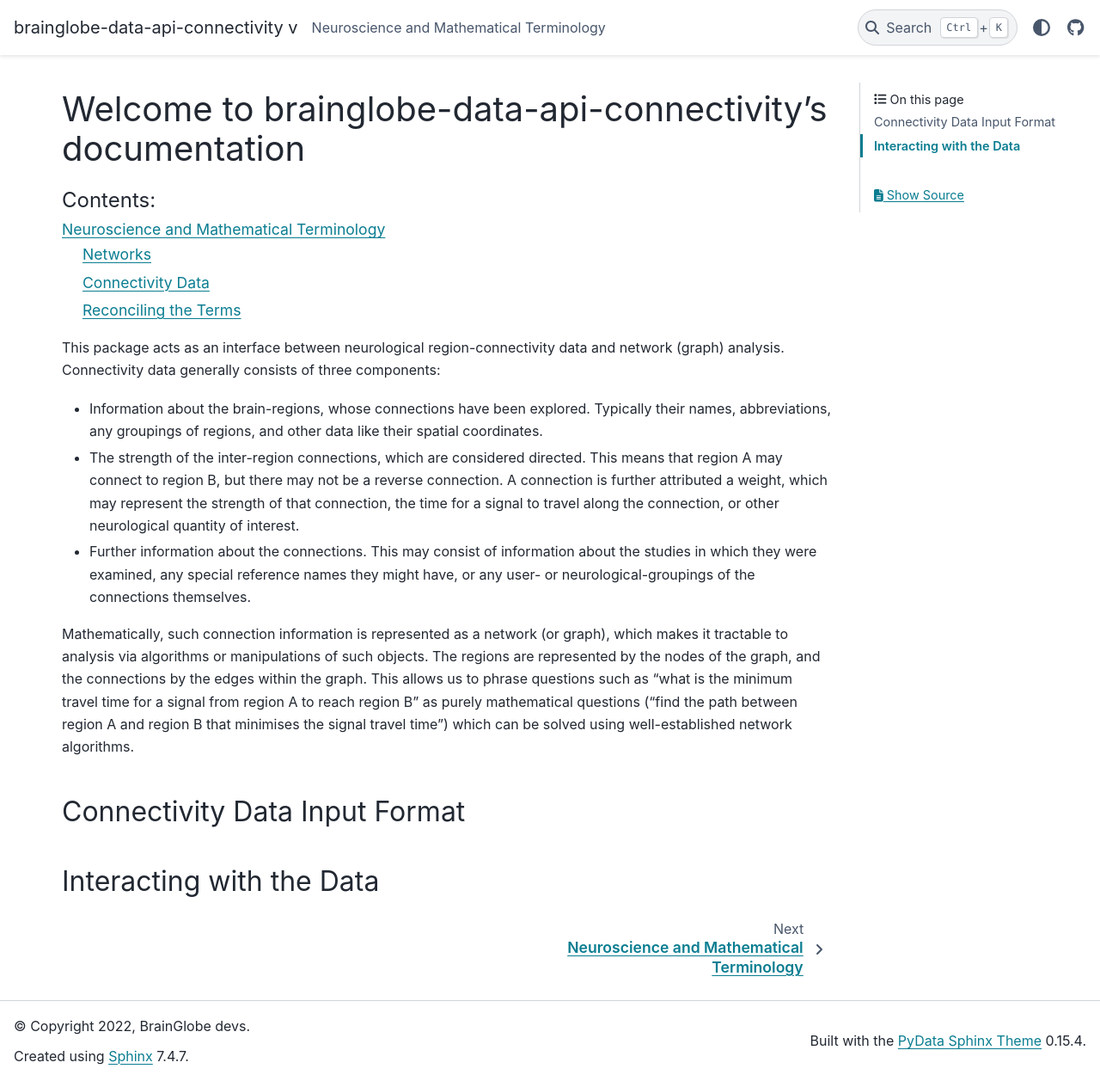
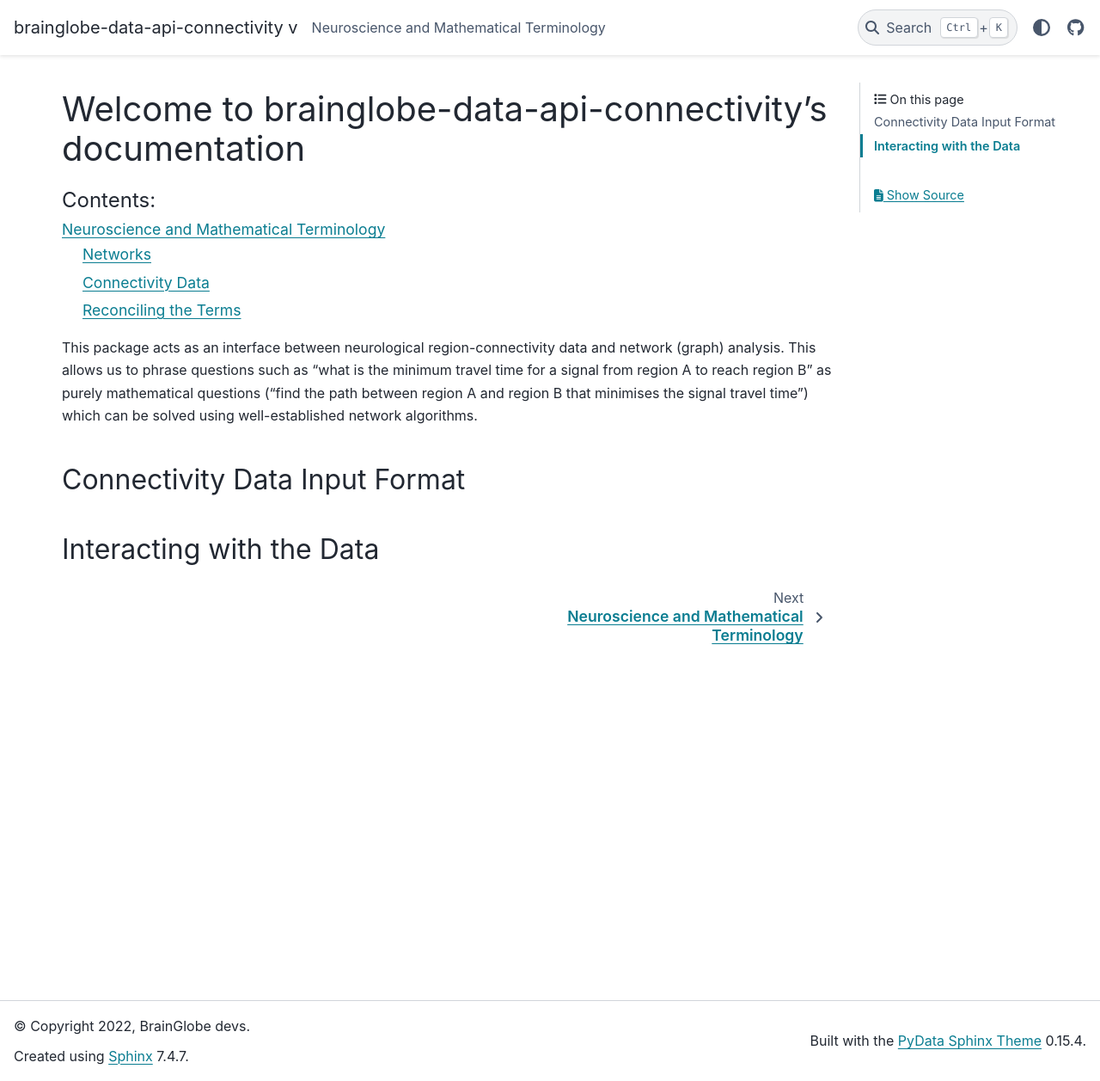
Before and after one commit to brainglobe/brainglobe-data-api-connectivity, a Sphinx documentation site: the page built from docs/source/index.md, in a window 1280 px wide and 1257 px high. Shown: the whole window at 86% size. Built offline with Sphinx 7.4.7 and the PyData theme 0.15.4, drawn with Linux system fonts in a browser that asks for light colours.

Commit message:
Remove text that's repeated on another page from index.md

````diff
--- a/docs/source/index.md
+++ b/docs/source/index.md
@@ -9,18 +9,6 @@
 ```
 
 This package acts as an interface between neurological region-connectivity data and network (graph) analysis.
-Connectivity data generally consists of three components:
-
-- Information about the brain-regions, whose connections have been explored.
-  Typically their names, abbreviations, any groupings of regions, and other data like their spatial coordinates.
-- The strength of the inter-region connections, which are considered directed.
-  This means that region A may connect to region B, but there may not be a reverse connection.
-  A connection is further attributed a weight, which may represent the strength of that connection, the time for a signal to travel along the connection, or other neurological quantity of interest.
-- Further information about the connections.
-  This may consist of information about the studies in which they were examined, any special reference names they might have, or any user- or neurological-groupings of the connections themselves.
-
-Mathematically, such connection information is represented as a network (or graph), which makes it tractable to analysis via algorithms or manipulations of such objects.
-The regions are represented by the nodes of the graph, and the connections by the edges within the graph.
 This allows us to phrase questions such as "what is the minimum travel time for a signal from region A to reach region B" as purely mathematical questions ("find the path between region A and region B that minimises the signal travel time") which can be solved using well-established network algorithms.
 
 ## Connectivity Data Input Format
````
